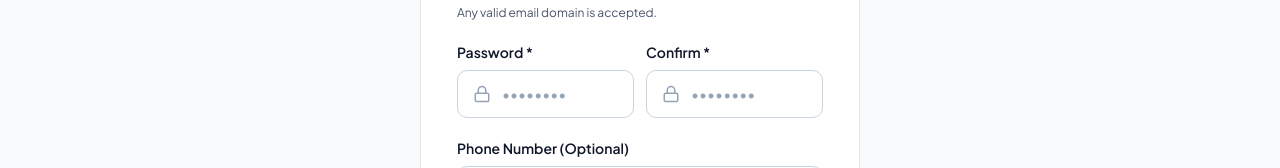
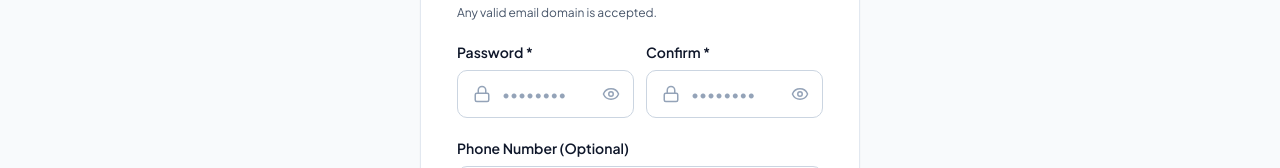
Before and after one commit to NITIN-YADAV65/CampusBazaar, a React (Vite) app: page /signup in a window 1280 px wide. Shown: the part 601-769 px from the top of the page. Built offline with nearby package versions, Linux system fonts and the light colour scheme; no server answers; the database is empty.

Commit message:
feat(auth): add password visibility toggle and disable browser native reveal

```diff
--- a/src/pages/LoginPage.tsx
+++ b/src/pages/LoginPage.tsx
@@ -1,6 +1,6 @@
 import React, { useState, useEffect } from 'react';
 import { Link, useNavigate, useLocation } from 'react-router-dom';
-import { Store, Mail, Lock, ArrowRight, AlertCircle, Sparkles, CheckCircle2 } from 'lucide-react';
+import { Store, Mail, Lock, ArrowRight, AlertCircle, Sparkles, CheckCircle2, Eye, EyeOff } from 'lucide-react';
 import { useAuth } from '../context/AuthContext';
 import { isSupabaseConfigured } from '../lib/supabase';
 import { GoogleAuthButton } from '../components/auth/GoogleAuthButton';
@@ -12,6 +12,7 @@ export const LoginPage: React.FC = () => {
 
   const [email, setEmail] = useState('');
   const [password, setPassword] = useState('');
+  const [showPassword, setShowPassword] = useState(false);
   const [loading, setLoading] = useState(false);
   const [errorMessage, setErrorMessage] = useState<string>(() => {
     if (typeof window === 'undefined') return '';
@@ -219,14 +220,37 @@ export const LoginPage: React.FC = () => {
             <div style={{ position: 'relative', marginTop: '0.4rem' }}>
               <Lock size={18} style={{ position: 'absolute', left: '1rem', top: '50%', transform: 'translateY(-50%)', color: 'var(--text-muted)' }} />
               <input
-                type="password"
+                type={showPassword ? 'text' : 'password'}
                 className="form-input"
-                style={{ paddingLeft: '2.75rem' }}
+                style={{ paddingLeft: '2.75rem', paddingRight: '2.75rem' }}
                 placeholder="••••••••"
                 value={password}
                 onChange={(e) => setPassword(e.target.value)}
                 required
               />
+              <button
+                type="button"
+                onClick={() => setShowPassword((prev) => !prev)}
+                style={{
+                  position: 'absolute',
+                  right: '0.75rem',
+                  top: '50%',
+                  transform: 'translateY(-50%)',
+                  background: 'none',
+                  border: 'none',
+                  padding: '0.25rem',
+                  cursor: 'pointer',
+                  display: 'flex',
+                  alignItems: 'center',
+                  justifyContent: 'center',
+                  color: 'var(--text-muted)',
+                  borderRadius: 'var(--radius-sm, 4px)',
+                }}
+                aria-label={showPassword ? 'Hide password' : 'Show password'}
+                title={showPassword ? 'Hide password' : 'Show password'}
+              >
+                {showPassword ? <EyeOff size={18} /> : <Eye size={18} />}
+              </button>
             </div>
           </div>
 
--- a/src/pages/SignUpPage.tsx
+++ b/src/pages/SignUpPage.tsx
@@ -9,7 +9,9 @@ import {
   ArrowRight,
   CheckCircle2,
   AlertCircle,
-  Image as ImageIcon
+  Image as ImageIcon,
+  Eye,
+  EyeOff
 } from 'lucide-react';
 import { useAuth } from '../context/AuthContext';
 import { GoogleAuthButton } from '../components/auth/GoogleAuthButton';
@@ -21,6 +23,8 @@ export const SignUpPage: React.FC = () => {
   const [email, setEmail] = useState('');
   const [password, setPassword] = useState('');
   const [confirmPassword, setConfirmPassword] = useState('');
+  const [showPassword, setShowPassword] = useState(false);
+  const [showConfirmPassword, setShowConfirmPassword] = useState(false);
   const [phone, setPhone] = useState('');
   const [avatarUrl, setAvatarUrl] = useState('');
 
@@ -216,14 +220,37 @@ export const SignUpPage: React.FC = () => {
                   <div style={{ position: 'relative' }}>
                     <Lock size={18} style={{ position: 'absolute', left: '1rem', top: '50%', transform: 'translateY(-50%)', color: 'var(--text-muted)' }} />
                     <input
-                      type="password"
+                      type={showPassword ? 'text' : 'password'}
                       className="form-input"
-                      style={{ paddingLeft: '2.75rem' }}
+                      style={{ paddingLeft: '2.75rem', paddingRight: '2.5rem' }}
                       placeholder="••••••••"
                       value={password}
                       onChange={(e) => setPassword(e.target.value)}
                       required
                     />
+                    <button
+                      type="button"
+                      onClick={() => setShowPassword((prev) => !prev)}
+                      style={{
+                        position: 'absolute',
+                        right: '0.625rem',
+                        top: '50%',
+                        transform: 'translateY(-50%)',
+                        background: 'none',
+                        border: 'none',
+                        padding: '0.25rem',
+                        cursor: 'pointer',
+                        display: 'flex',
+                        alignItems: 'center',
+                        justifyContent: 'center',
+                        color: 'var(--text-muted)',
+                        borderRadius: 'var(--radius-sm, 4px)',
+                      }}
+                      aria-label={showPassword ? 'Hide password' : 'Show password'}
+                      title={showPassword ? 'Hide password' : 'Show password'}
+                    >
+                      {showPassword ? <EyeOff size={18} /> : <Eye size={18} />}
+                    </button>
                   </div>
                 </div>
 
@@ -232,14 +259,37 @@ export const SignUpPage: React.FC = () => {
                   <div style={{ position: 'relative' }}>
                     <Lock size={18} style={{ position: 'absolute', left: '1rem', top: '50%', transform: 'translateY(-50%)', color: 'var(--text-muted)' }} />
                     <input
-                      type="password"
+                      type={showConfirmPassword ? 'text' : 'password'}
                       className="form-input"
-                      style={{ paddingLeft: '2.75rem' }}
+                      style={{ paddingLeft: '2.75rem', paddingRight: '2.5rem' }}
                       placeholder="••••••••"
                       value={confirmPassword}
                       onChange={(e) => setConfirmPassword(e.target.value)}
                       required
                     />
+                    <button
+                      type="button"
+                      onClick={() => setShowConfirmPassword((prev) => !prev)}
+                      style={{
+                        position: 'absolute',
+                        right: '0.625rem',
+                        top: '50%',
+                        transform: 'translateY(-50%)',
+                        background: 'none',
+                        border: 'none',
+                        padding: '0.25rem',
+                        cursor: 'pointer',
+                        display: 'flex',
+                        alignItems: 'center',
+                        justifyContent: 'center',
+                        color: 'var(--text-muted)',
+                        borderRadius: 'var(--radius-sm, 4px)',
+                      }}
+                      aria-label={showConfirmPassword ? 'Hide password' : 'Show password'}
+                      title={showConfirmPassword ? 'Hide password' : 'Show password'}
+                    >
+                      {showConfirmPassword ? <EyeOff size={18} /> : <Eye size={18} />}
+                    </button>
                   </div>
                 </div>
               </div>
--- a/src/styles/global.css
+++ b/src/styles/global.css
@@ -272,6 +272,14 @@ img {
   color: var(--text-muted);
 }
 
+/* Disable native Edge/IE password reveal and clear buttons to avoid duplicate eye icons */
+input::-ms-reveal,
+input::-ms-clear {
+  display: none;
+  width: 0;
+  height: 0;
+}
+
 .form-hint {
   font-size: 0.75rem;
   color: var(--text-secondary);
```
